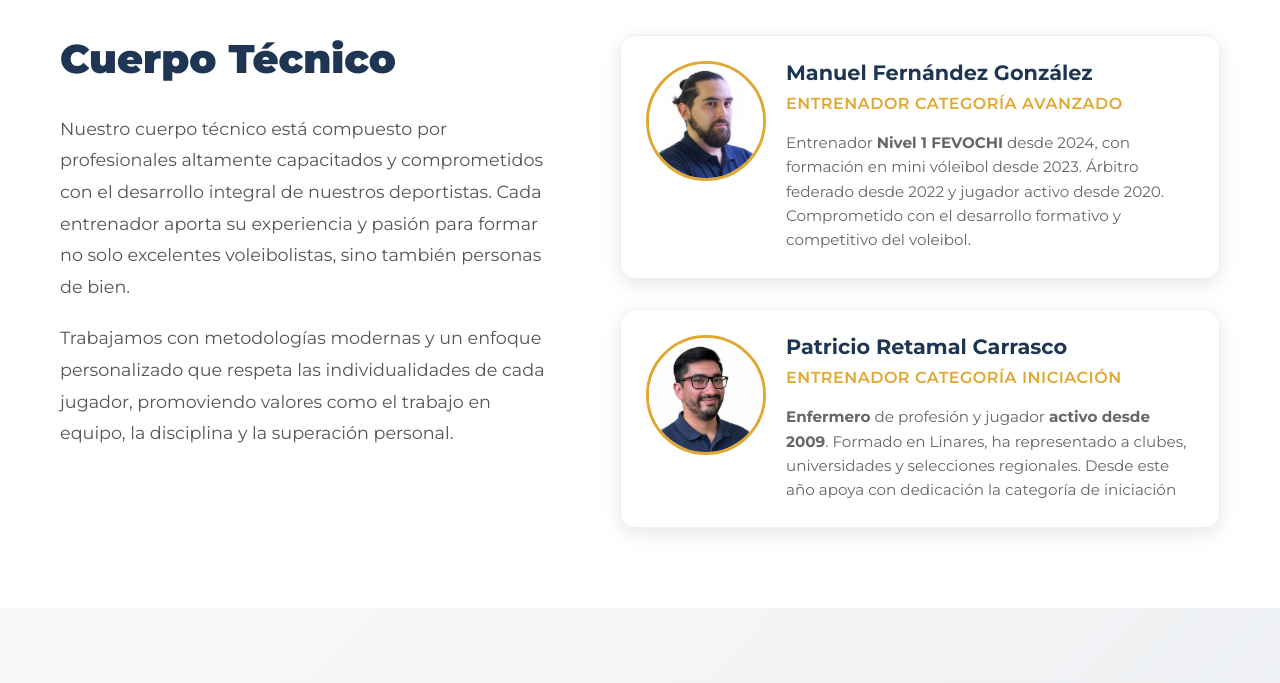
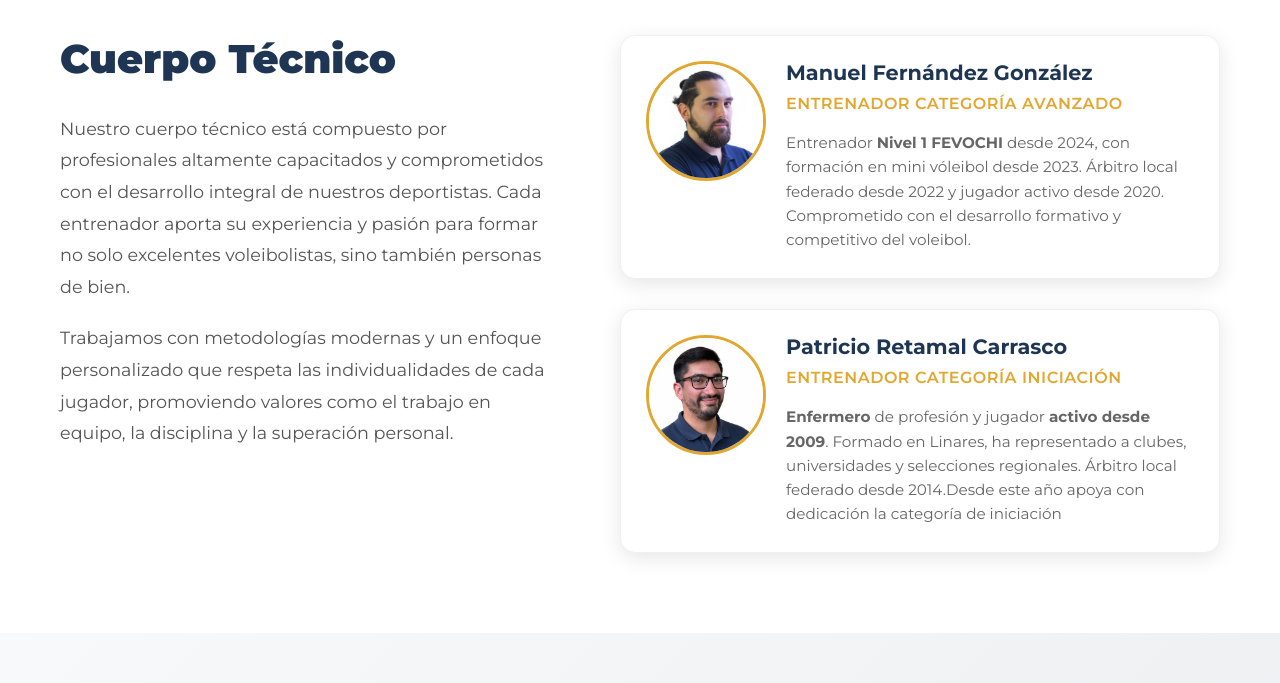
Before and after one commit to matiasdaza/clubstorm, a plain HTML site: page index.html in a window 1280 px wide. Shown: the part 1300-1983 px from the top of the page. Drawn offline with nearby package versions, Linux system fonts and the light colour scheme; a script that the page names is missing.

Commit message:
update: Se eliminan datos de contacto y se ajustan textos entrenadores

```diff
--- a/index.html
+++ b/index.html
@@ -202,7 +202,7 @@
                             <div class="coach-info">
                                 <h3>Manuel Fernández González</h3>
                                 <p class="coach-position">Entrenador Categoría Avanzado</p>
-                                <p class="coach-bio">Entrenador <strong>Nivel 1 FEVOCHI</strong> desde 2024, con formación en mini vóleibol desde 2023. Árbitro federado desde 2022 y jugador </strong>activo desde 2020</strong>. Comprometido con el desarrollo formativo y competitivo del voleibol.</p>
+                                <p class="coach-bio">Entrenador <strong>Nivel 1 FEVOCHI</strong> desde 2024, con formación en mini vóleibol desde 2023. Árbitro local federado desde 2022 y jugador </strong>activo desde 2020</strong>. Comprometido con el desarrollo formativo y competitivo del voleibol.</p>
                             </div>
                         </div>
 
@@ -213,7 +213,7 @@
                             <div class="coach-info">
                                 <h3>Patricio Retamal Carrasco</h3>
                                 <p class="coach-position">Entrenador Categoría Iniciación</p>
-                                <p class="coach-bio"><strong>Enfermero</strong> de profesión y jugador <strong>activo desde 2009</strong>. Formado en Linares, ha representado a clubes, universidades y selecciones regionales. Desde este año apoya con dedicación la categoría de iniciación</p>
+                                <p class="coach-bio"><strong>Enfermero</strong> de profesión y jugador <strong>activo desde 2009</strong>. Formado en Linares, ha representado a clubes, universidades y selecciones regionales. Árbitro local federado desde 2014.Desde este año apoya con dedicación la categoría de iniciación</p>
                             </div>
                         </div>
                     </div>
@@ -394,8 +394,6 @@
                 <div class="footer-section">
                     <h3>contacto</h3>
                     <p>hola@clubstorm.cl</p>
-                    <p>Tres Norte #1937, Curacaví</p>
-                    <p>(+56) 9 9611 8038</p>
                     <p>Lun a Vie de 10 a 20</p>
                 </div>
             </div>
```
